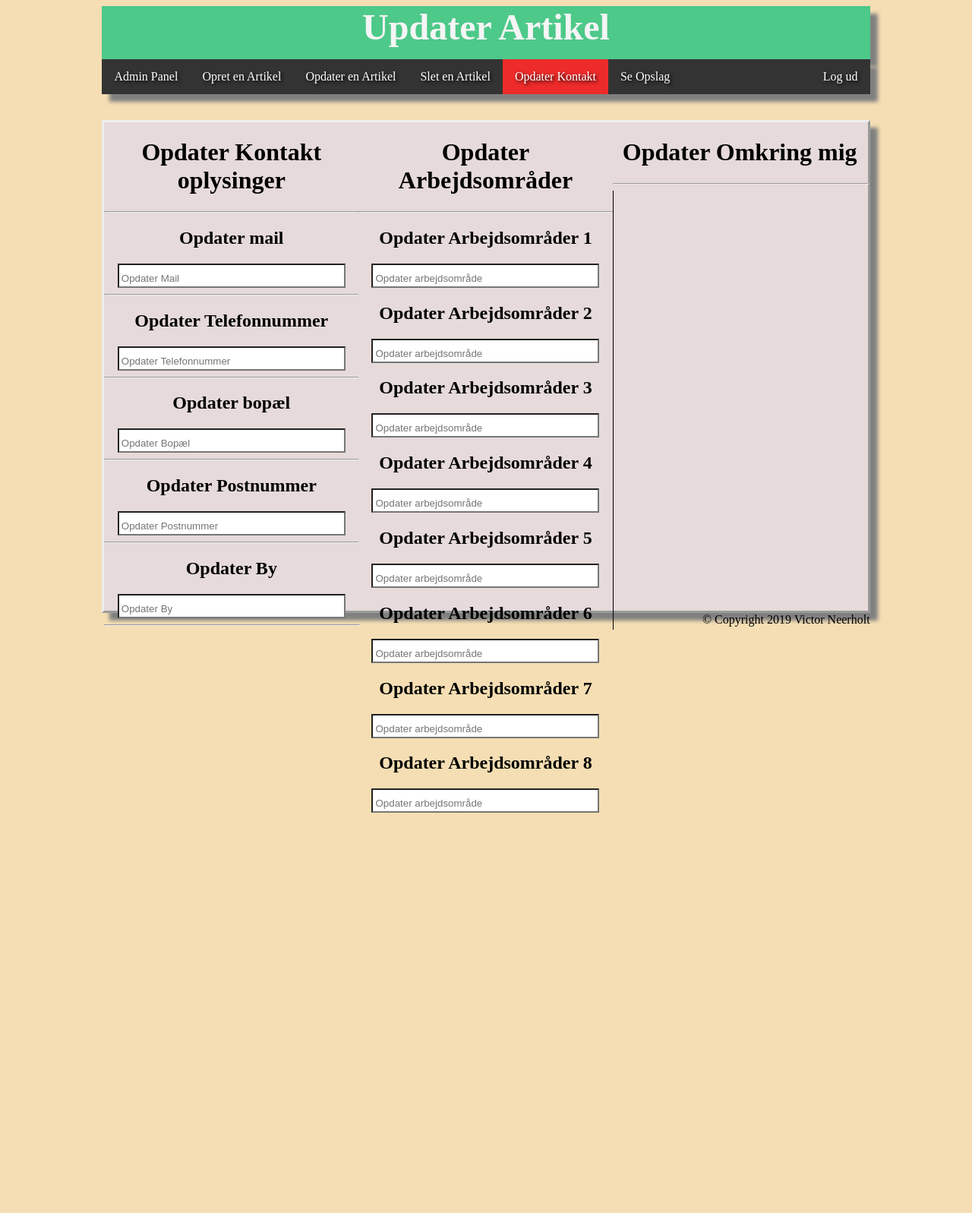
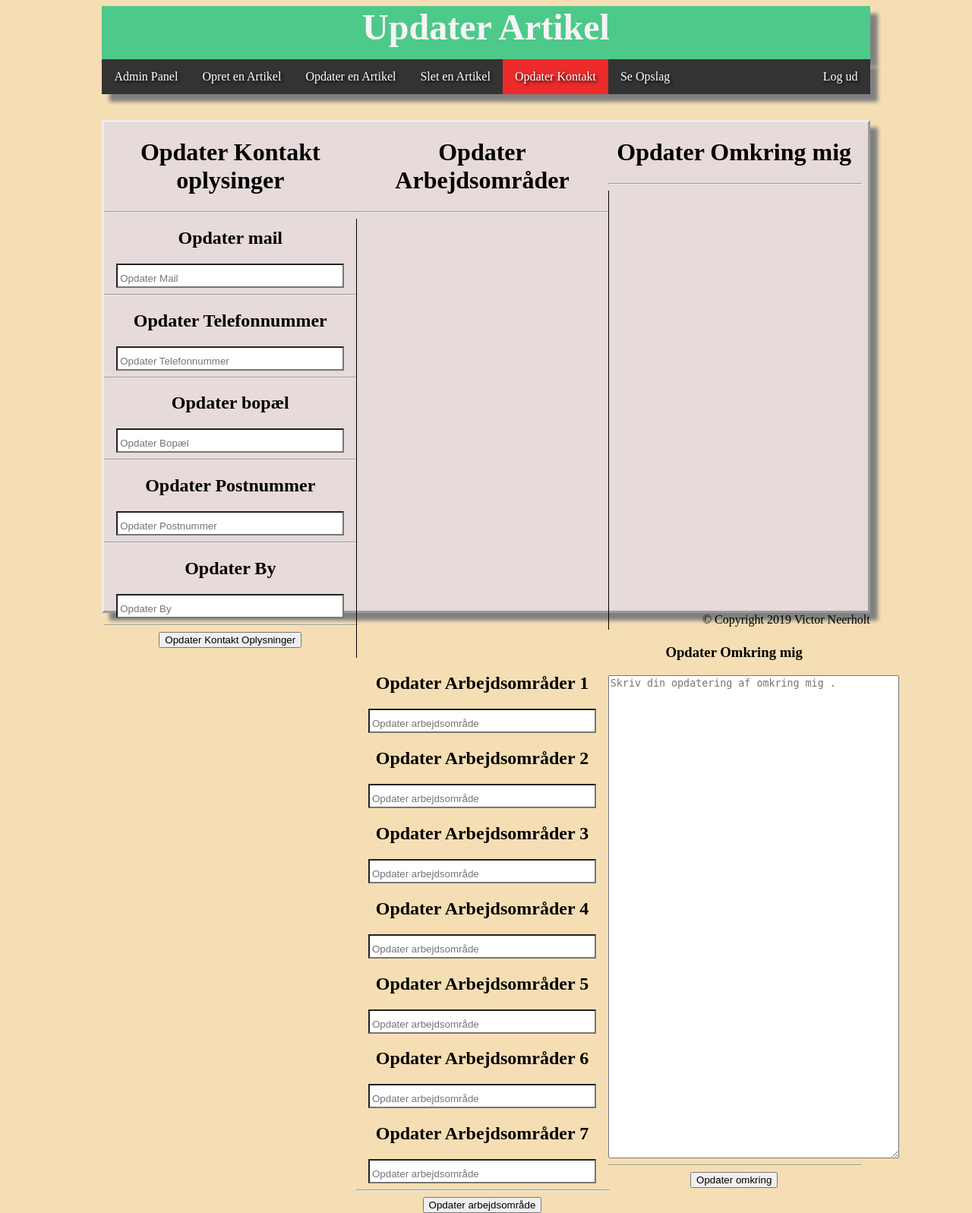
Before and after one commit to Neerholt/portfolie, a PHP site: page /Opdaterkon.php in a window 1280 px wide. Shown: the whole page at 76% size. Before the commit the page ends 1070 px from the top, so only its background shows below. Run offline with PHP 8.4, Linux system fonts and the light colour scheme; the visitor is signed in with stand-in values (Sample User, id 1).

Commit message:
har fået lavet noget mere css samt lavet på opdater kontakt oplysninger

```diff
--- a/Opdaterkon.php
+++ b/Opdaterkon.php
@@ -49,7 +49,9 @@ if(!isset($_SESSION['login'])){
                             <h2>Opdater By</h2>
                             <input type="text" name="by" placeholder="Opdater By" class="textboxsopret">
                              <center><hr align="center" width="100%"></center>
+                              <button class="" type="submit" name="OPAR">Opdater Kontakt Oplysninger</button>
                     </form></center>
+
 
 
 
@@ -57,7 +59,12 @@ if(!isset($_SESSION['login'])){
                 <div id="arbejde"><!--starten på min arbejdefom, søge ord arbejde Arbejde-->
                      <center><h1>Opdater Arbejdsområder</h1></center>
                     <center><hr align="center" width="100%"></center>
+
                     <!--Linje-->
+                    <svg height="100%">
+                    <line y2="100%" style="stroke:rgb(0,0,0);stroke-width:2" />
+                    </svg>
+
 
 
                     <center> <form action="" method="">
@@ -75,8 +82,8 @@ if(!isset($_SESSION['login'])){
                     <input type="text" name="d" placeholder="Opdater arbejdsområde" class="textboxsopret">
                     <h2>Opdater Arbejdsområder 7</h2>
                     <input type="text" name="e" placeholder="Opdater arbejdsområde" class="textboxsopret">
-                     <h2>Opdater Arbejdsområder 8</h2>
-                    <input type="text" name="t" placeholder="Opdater arbejdsområde" class="textboxsopret">
+                    <center><hr align="center" width="100%"></center>
+                    <button class="" type="submit" name="OPAR">Opdater arbejdsområde</button>
                         </form>   </center>
 
 
@@ -91,7 +98,12 @@ if(!isset($_SESSION['login'])){
                     <line y2="100%" style="stroke:rgb(0,0,0);stroke-width:2" />
                     </svg>
 
-                       <!--make your main code here-->
+                    <center> <form action="" method="">
+                        <h3>Opdater Omkring mig</h4>
+                      <center><textarea rows="42%" name="omkring" cols="45%" placeholder="Skriv din opdatering af omkring mig ." required></textarea></center>
+                      <center><hr align="center" width="100%"></center>
+                      <button class="" onclick="sendbesked" type="submit" name="OPOM">Opdater omkring</button><!--Mangler css-->
+                        </form></center>
 
                 </div><!--slutning på aboutmeformen, søge ord Aboutme aboutme-->
 
--- a/stylecss.css
+++ b/stylecss.css
@@ -199,8 +199,7 @@ li a:hover:not(.active) {
   margin-bottom: 1%;
   width: 19.8%;
   height: 46%;
-  border: none;
-  box-shadow: 10px 10px 5px grey;
+  border: ridge;
   overflow: hidden;
   float: right;
 }
@@ -216,7 +215,7 @@ div.ex1 {
 
 /*Stylesheet til et af mine divs under kontak siden*/
 #personlig{
-    width: 33.3%;
+    width: 33%;
     height: 90%;
     background-color:#e6dada;
     border: none;
@@ -225,7 +224,7 @@ div.ex1 {
 
 /*Stylesheet til et af mine divs under kontak siden*/
 #arbejde{
-    width: 33.3%;
+    width: 33%;
     height: 90%;
     background-color: #e6dada;
     border: none;
@@ -235,7 +234,7 @@ div.ex1 {
 
 /*Stylesheet til et af mine divs under kontak siden*/
 #Aboutme{
-    width: 33.3%;
+    width: 33%;
     height: 90%;
     background-color: #e6dada;
     border: none;
```
